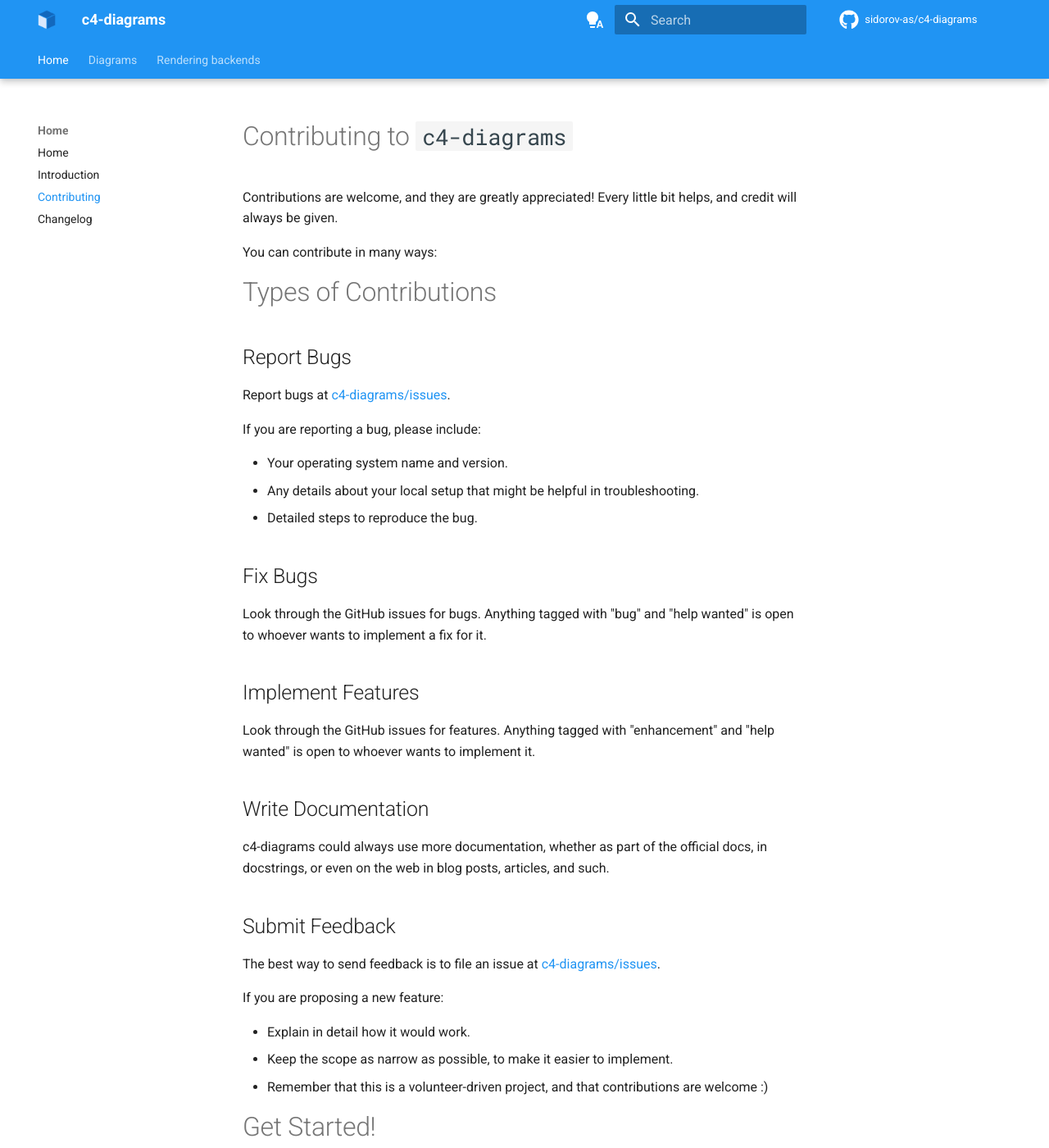
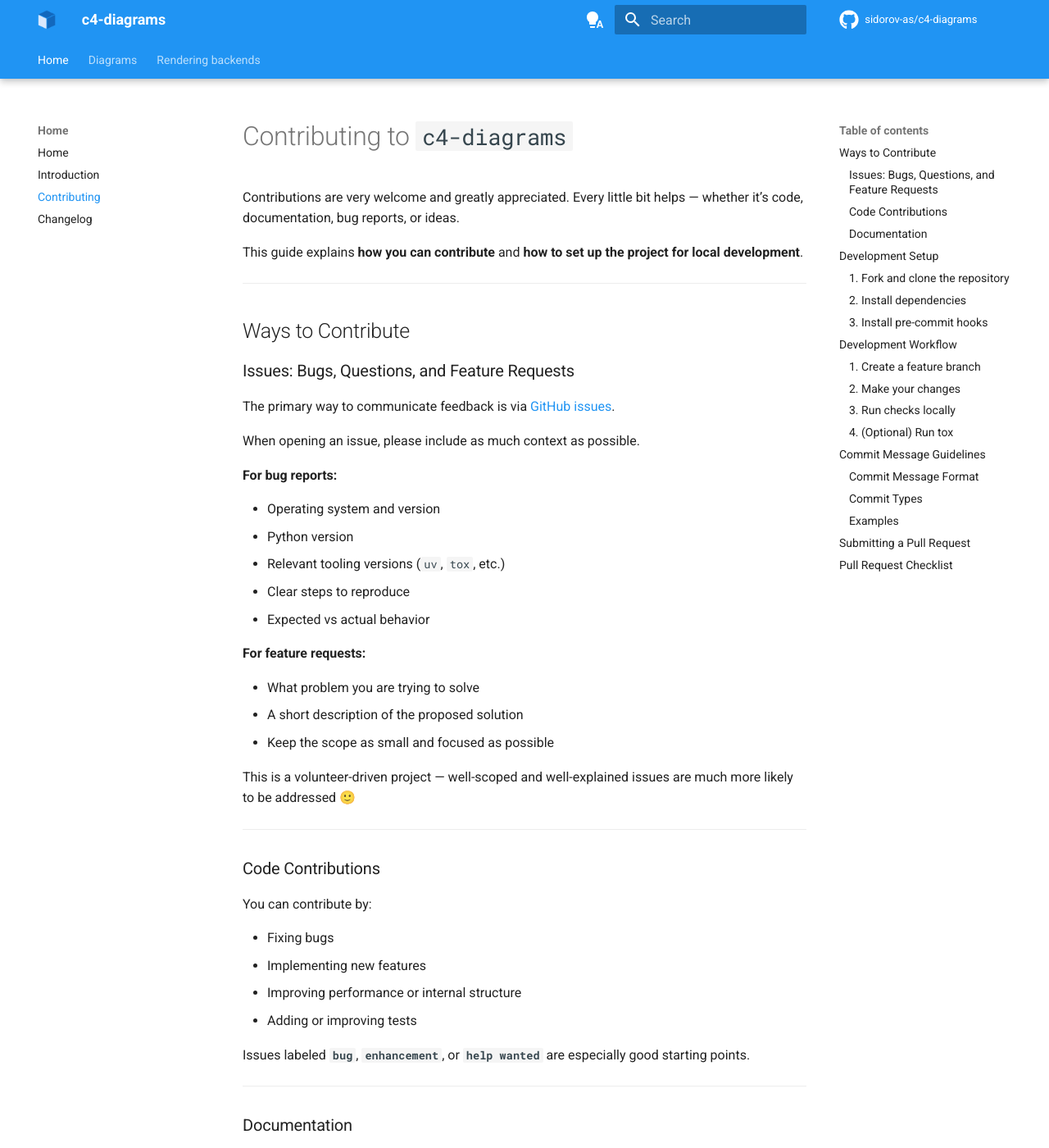
Before and after one commit to 0x4e3/c4-diagrams, an MkDocs documentation site: the page built from docs/contributing.md, in a window 1280 px wide and 1400 px high. Shown: the whole window at 82% size. Built offline with MkDocs 1.6.1 and Material for MkDocs 9.7.7, drawn with Linux system fonts in a browser that asks for light colours; comment, search, counter and statistics services are not loaded; some of the changed text lies outside the part shown.

````diff
--- a/CONTRIBUTING.md
+++ b/CONTRIBUTING.md
@@ -1,125 +1,197 @@
 # Contributing to `c4-diagrams`
 
-Contributions are welcome, and they are greatly appreciated!
-Every little bit helps, and credit will always be given.
+Contributions are very welcome and greatly appreciated.
+Every little bit helps — whether it’s code, documentation, bug reports, or ideas.
 
-You can contribute in many ways:
+This guide explains **how you can contribute** and **how to set up the project for local development**.
 
-# Types of Contributions
+---
 
-## Report Bugs
+## Ways to Contribute
 
-Report bugs at [c4-diagrams/issues](https://github.com/sidorov-as/c4-diagrams/issues).
+### Issues: Bugs, Questions, and Feature Requests
 
-If you are reporting a bug, please include:
+The primary way to communicate feedback is via
+[GitHub issues](https://github.com/sidorov-as/c4-diagrams/issues).
 
-- Your operating system name and version.
-- Any details about your local setup that might be helpful in troubleshooting.
-- Detailed steps to reproduce the bug.
+When opening an issue, please include as much context as possible.
 
-## Fix Bugs
+**For bug reports:**
 
-Look through the GitHub issues for bugs.
-Anything tagged with "bug" and "help wanted" is open to whoever wants to implement a fix for it.
+- Operating system and version
+- Python version
+- Relevant tooling versions (`uv`, `tox`, etc.)
+- Clear steps to reproduce
+- Expected vs actual behavior
 
-## Implement Features
+**For feature requests:**
 
-Look through the GitHub issues for features.
-Anything tagged with "enhancement" and "help wanted" is open to whoever wants to implement it.
+- What problem you are trying to solve
+- A short description of the proposed solution
+- Keep the scope as small and focused as possible
 
-## Write Documentation
+This is a volunteer-driven project — well-scoped and well-explained issues are much more
+likely to be addressed 🙂
 
-c4-diagrams could always use more documentation, whether as part of the official docs, in docstrings, or even on the web in blog posts, articles, and such.
+---
 
-## Submit Feedback
+### Code Contributions
 
-The best way to send feedback is to file an issue at [c4-diagrams/issues](https://github.com/sidorov-as/c4-diagrams/issues).
+You can contribute by:
 
-If you are proposing a new feature:
+- Fixing bugs
+- Implementing new features
+- Improving performance or internal structure
+- Adding or improving tests
 
-- Explain in detail how it would work.
-- Keep the scope as narrow as possible, to make it easier to implement.
-- Remember that this is a volunteer-driven project, and that contributions
-  are welcome :)
+Issues labeled **`bug`**, **`enhancement`**, or **`help wanted`** are especially good starting points.
 
-# Get Started!
+---
 
-Ready to contribute? Here's how to set up `c4-diagrams` for local development.
-Please note this documentation assumes you already have `uv` and `Git` installed and ready to go.
+### Documentation
 
-1. Fork the `c4-diagrams` repo on GitHub.
+Documentation contributions are always welcome:
 
-2. Clone your fork locally:
+- Official documentation pages
+- Docstrings
+- Examples
+- Blog posts or articles referencing `c4-diagrams`
+
+---
+
+## Development Setup
+
+This project uses **`uv`** for dependency management.
+
+> This guide assumes you already have **Git** and **uv** installed.
+
+### 1. Fork and clone the repository
 
 ```bash
-cd <directory_in_which_repo_should_be_created>
 git clone git@github.com:YOUR_NAME/c4-diagrams.git
-```
-
-3. Now we need to install the environment. Navigate into the directory
-
-```bash
 cd c4-diagrams
 ```
 
-Then, install and activate the environment with:
+### 2. Install dependencies
 
 ```bash
 uv sync
 ```
 
-4. Install pre-commit to run linters/formatters at commit time:
+### 3. Install pre-commit hooks
+
+Pre-commit runs formatters and linters automatically before each commit.
 
 ```bash
 uv run pre-commit install
 ```
 
-5. Create a branch for local development:
+---
+
+## Development Workflow
+
+### 1. Create a feature branch
 
 ```bash
-git checkout -b name-of-your-bugfix-or-feature
+git checkout -b name-of-your-feature-or-fix
 ```
 
-Now you can make your changes locally.
+### 2. Make your changes
 
-6. Don't forget to add test cases for your added functionality to the `tests` directory.
+- Follow existing project structure and style
+- Add or update tests for any behavioral change
+- Keep commits focused and incremental
 
-7. When you're done making changes, check that your changes pass the formatting tests.
+### 3. Run checks locally
+
+Formatting and static checks:
 
 ```bash
 make check
 ```
 
-Now, validate that all unit tests are passing:
+Unit tests:
 
 ```bash
 make test
 ```
 
-9. Before raising a pull request you should also run tox.
-   This will run the tests across different versions of Python:
+### 4. (Optional) Run tox
 
 ```bash
 tox
 ```
 
-This requires you to have multiple versions of python installed.
-This step is also triggered in the CI/CD pipeline, so you could also choose to skip this step locally.
+This runs the test suite across multiple Python versions.
 
-10. Commit your changes and push your branch to GitHub:
+> **Note:**
+> Running `tox` locally requires multiple Python versions to be installed.
+> This step is mandatory in CI, but optional for local development.
+
+---
+
+## Commit Message Guidelines
+
+This project follows **[Conventional Commits](https://www.conventionalcommits.org/en/v1.0.0/)**.
+
+### Commit Message Format
+
+```
+<type>(<scope>): <short summary>
+```
+
+- Use **present tense**
+- Do **not** capitalize the summary
+- Do **not** end with a period
+
+### Commit Types
+
+| type     | description                                       |
+|----------|---------------------------------------------------|
+| feat     | New features                                      |
+| fix      | Bug fixes                                         |
+| docs     | Documentation-only changes                        |
+| style    | Formatting, whitespace, etc. (no behavior change) |
+| refactor | Code changes without bug fixes or features        |
+| perf     | Performance improvements                          |
+| test     | Adding or fixing tests                            |
+| build    | Build system or dependency changes                |
+| ci       | CI configuration changes                          |
+| chore    | Other non-code changes                            |
+| revert   | Revert a previous commit                          |
+
+### Examples
 
 ```bash
-git add .
-git commit -m "Your detailed description of your changes."
-git push origin name-of-your-bugfix-or-feature
+git commit -m "fix(renderer): handle empty boundary labels"
+git commit -m "docs(readme): add minimal usage example"
+git commit -m "refactor(core): simplify relationship rendering"
 ```
 
-11. Submit a pull request through the GitHub website.
+---
 
-# Pull Request Guidelines
+## Submitting a Pull Request
 
-Before you submit a pull request, check that it meets these guidelines:
+1. Push your branch to GitHub:
 
-1. The pull request should include tests.
+```bash
+git push origin name-of-your-feature-or-fix
+```
 
-2. If the pull request adds functionality, the docs should be updated.
+2. Open a Pull Request via the GitHub UI.
+
+---
+
+## Pull Request Checklist
+
+Before submitting, please ensure that:
+
+- [ ] Tests are included or updated
+- [ ] Documentation is updated if behavior or APIs changed
+- [ ] `make check` passes
+- [ ] `make test` passes
+- [ ] Commit messages follow Conventional Commits
+
+---
+
+Thank you for contributing to **c4-diagrams** 🚀
--- a/mkdocs.yml
+++ b/mkdocs.yml
@@ -72,6 +72,8 @@
   - admonition
   - codehilite
   - pymdownx.superfences
+  - pymdownx.tasklist:
+      clickable_checkbox: true
   - toc:
       permalink: true
   - pymdownx.arithmatex:
````
Also changed, not shown: CHANGELOG.md (+13 -2 lines), README.md (+4 -3 lines), pyproject.toml (+16 -0 lines), 4 other files.
